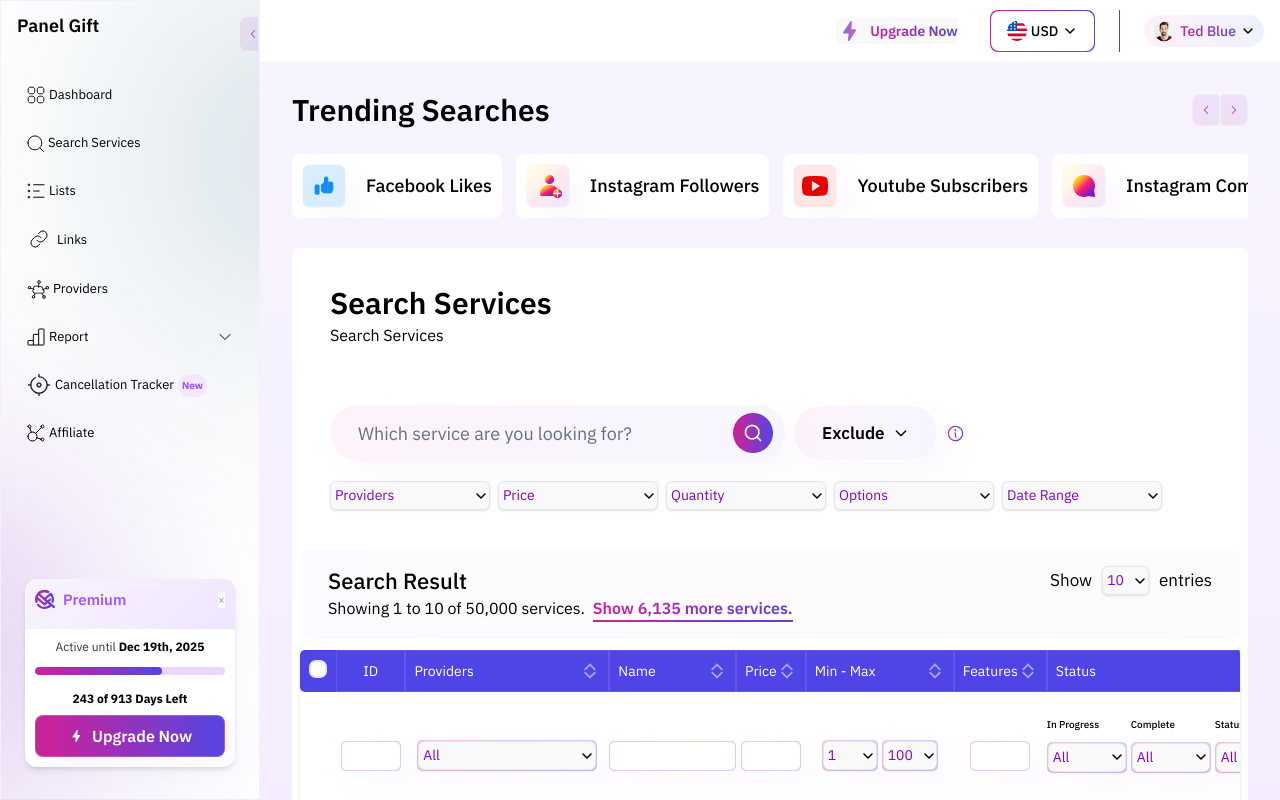
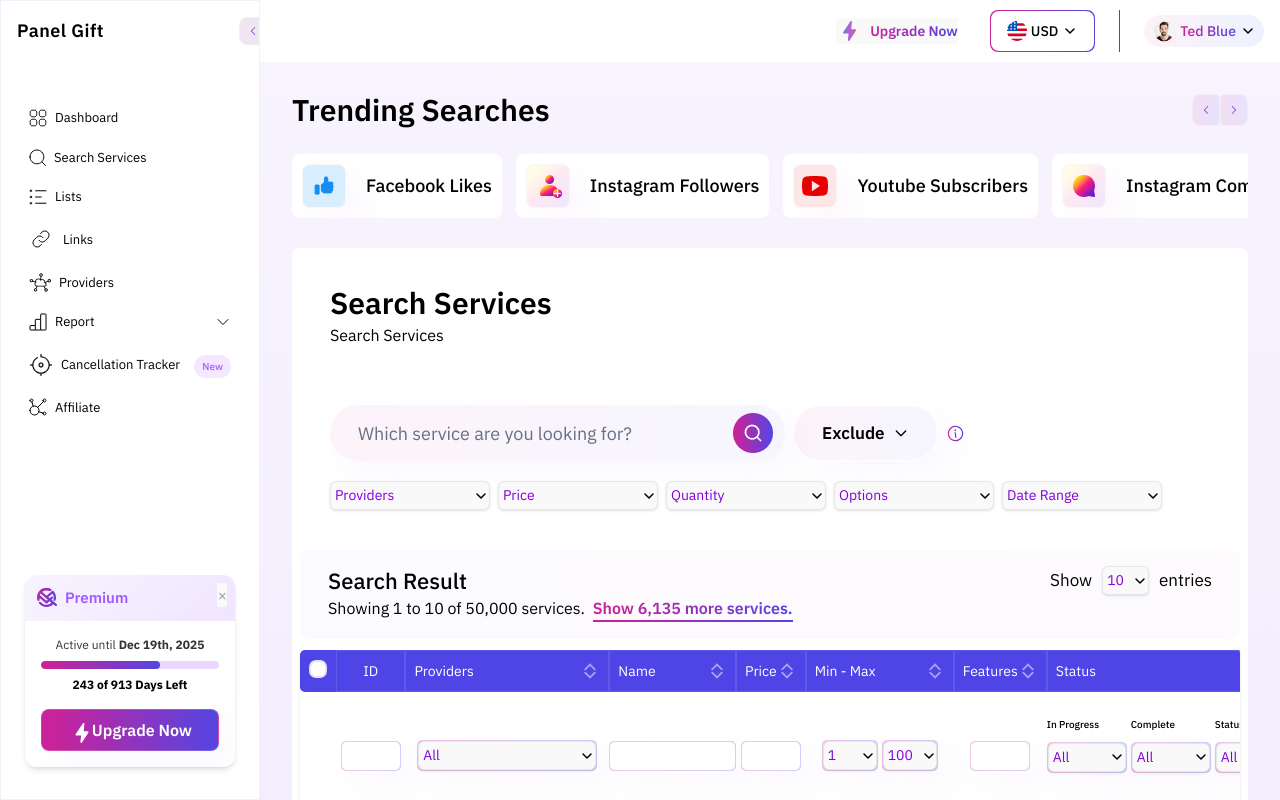
Before and after one commit to pandebono524/cron-job-vue, a Vue app: page / in a window 1280 px wide. Shown: the top 800 px of the page. Built offline with nearby package versions, Linux system fonts and the light colour scheme.

Commit message:
Refactor layout and SVG component for improved structure and readability; streamline Swiper component usage in TrendingCards.

```diff
--- a/src/App.vue
+++ b/src/App.vue
@@ -1,5 +1,5 @@
 <template>
-  <div class="container mx-auto max-w-[1440px] bg-white">
+  <div class="w-full bg-white">
     <div class="flex flex-row w-full h-full min-h-screen relative">
       <div class="fixed md:sticky top-0 h-screen z-20">
         <Sidebar />
--- a/src/components/Sidebar.vue
+++ b/src/components/Sidebar.vue
@@ -1,108 +1,117 @@
 <template>
     <div :class="[
-        'flex flex-col border border-[#7538CD14] h-screen transition-all duration-300 relative bg-white z-[-1]',
-        isCollapsed ? 'w-[60px] p-[5px]' : 'p-4 w-[260px]'
+        'flex flex-col border border-[#7538CD14] h-screen transition-all duration-300 relative bg-white',
+        isCollapsed ? 'w-[60px] p-[5px]' : 'w-[260px] p-4'
     ]">
         <div>
-            <div v-if="!isCollapsed" class="flex justify-start items-center mb-2">
-                <span class="font-ibm font-semibold text-[#000000] text-[18px] leading-none tracking-normal capitalize">
-                    Panel Gift
-                </span>
+            <div v-if="!isCollapsed" class="flex items-center mb-6">
+                <span class="font-ibm font-semibold text-black text-[18px] tracking-wide">Panel Gift</span>
             </div>
-            <div v-else class="flex justify-center items-center mb-2">
-                <span
-                    class="font-ibm font-semibold text-[#000000] text-[18px] leading-none tracking-normal capitalize pt-5">
-                    PG
-                </span>
+            <div v-else class="flex justify-center items-center mb-6">
+                <span class="font-ibm font-semibold text-[18px] tracking-wide">PG</span>
             </div>
         </div>
-        <div>
-            <button v-if="!isCollapsed" @click="toggleSidebar"
-                class="py-3 pl-2 rounded-l-lg absolute top-[15px] right-0 outline-none cursor-pointer"
-                style="background: linear-gradient(90deg, rgba(200, 35, 155, 0.1) 7.73%, rgba(89, 68, 223, 0.1) 95.41%); border: 1px solid #EFEFEF;">
-                <span>
-                    <Svg name="sidebar" class="p-0"></Svg>
-                </span>
+
+        <button @click="toggleSidebar" :class="[
+            'absolute top-4 outline-none cursor-pointer py-2 bg-gradient-to-r from-[#C8239B1A] to-[#5944DF1A] border border-[#EFEFEF]',
+            isCollapsed ? 'right-[-18px] rounded-r-lg pr-2' : 'right-0 rounded-l-lg pl-2'
+        ]">
+            <Svg name="sidebar" :class="isCollapsed ? 'rotate-180' : ''"></Svg>
         </button>
-            <button v-else @click="toggleSidebar"
-                class="py-3 pr-2 rounded-r-lg absolute top-[15px] right-[-20px] outline-none cursor-pointer"
-                style="background: linear-gradient(90deg, rgba(200, 35, 155, 0.1) 7.73%, rgba(89, 68, 223, 0.1) 95.41%); border: 1px solid #EFEFEF;">
-                <span>
-                    <Svg name="sidebar" class="rotate-180"></Svg>
-                </span>
-            </button>
-        </div>
-        <div class="absolute bottom-[-300px] right-0 z-[-1]">
-            <img src="../assets/images/sidebar_left.png" alt="sidebar_left" class="w-auto h-auto" />
-        </div>
-        <div class="absolute top-0 right-0 z-[-1]">
-            <img src="../assets/images/sidebar_right.png" alt="sidebar_right" class="w-auto h-auto" />
-        </div>
-        <div class="flex flex-col gap-2 pt-8">
-            <div v-for="item in sidebarOptions" :key="item.name" :class="[
-                'flex items-center gap-1 rounded-lg cursor-pointer transition-all duration-300 min-h-[40px]',
-                isCollapsed ? 'px-3 py-2 justify-center' : 'px-[10px] py-2',
-                activeOption === item.name
-                    ? 'bg-white shadow-[0_2px_8px_0_rgba(117,56,205,0.10)] border border-[#7538CD] text-[#7538CD] font-semibold'
-                    : 'hover:bg-gray-100',
-            ]" @click="setActive(item.name)">
+
+        <nav class="flex-1 overflow-auto pt-8">
+            <ul class="space-y-1">
+                <li v-for="item in sidebarOptions" :key="item.name">
+                    <div class="flex items-center transition-all duration-200 rounded-lg cursor-pointer" :class="[
+                        isCollapsed ? 'justify-center p-2' : 'px-3 py-2',
+                        activeOption === item.name ? 'bg-white shadow-[0_2px_8px_rgba(117,56,205,0.10)] border border-[#7538CD] text-[#7538CD] font-semibold' : 'hover:bg-gray-100'
+                    ]" @click="onItemClick(item)">
                         <Svg :name="item.icon" :active="activeOption === item.name"></Svg>
+
+
                         <transition name="fade-slide">
-                    <span v-if="!isCollapsed"
-                        :class="activeOption === item.name ? 'font-semibold text-black text-[13px] duration-300' : 'w-max text-black font-normal text-[13px] transition-colors duration-300'">
+                            <span v-if="!isCollapsed" class="ml-2 text-[13px] truncate"
+                                :class="activeOption === item.name ? 'font-semibold text-black' : 'font-normal text-black'">
                                 {{ item.label }}
                             </span>
                         </transition>
+
+
                         <transition name="fade-slide">
-                    <template v-if="item.chevron && !isCollapsed">
-                        <ChevronDownIcon class="w-4 h-4 text-black ml-auto transition-colors duration-300" />
-                    </template>
+                            <div v-if="item.badge && !isCollapsed" class="ml-auto">
+                                <span
+                                    class="inline-block bg-[#F3E8FF] text-[#A259FF] text-[10px] font-medium px-2 py-1 rounded-full">
+                                    {{ item.badge }}
+                                </span>
+                            </div>
                         </transition>
+
+
                         <transition name="fade-slide">
-                    <template v-if="item.badge && !isCollapsed">
-                        <div class="bg-[#F3E8FF] rounded-full p-1 h-auto flex justify-center items-center">
-                            <span
-                                class="text-[#A259FF] text-[10px] font-medium bg-gradient-to-r from-[#C7249B] to-[#4742E7] bg-clip-text">{{
-                                    item.badge }}</span>
-                        </div>
-                    </template>
+                            <ChevronDownIcon v-if="item.children && !isCollapsed"
+                                class="w-4 h-4 ml-auto transition-all duration-300 text-black"
+                                :class="openSubmenu === item.name ? 'rotate-180' : ''" />
                         </transition>
                     </div>
-        </div>
-        <div :class="['mt-auto mb-4 px-2', isCollapsed ? 'hidden' : '']">
-            <div class="rounded-xl bg-gradient-to-br from-[#F8F4FE] to-[#EADCFF] shadow-md relative">
-                <div class="flex items-center p-2.5 gap-2 mb-2">
+
+
+                    <transition name="fade-slide">
+                        <ul v-if="item.children && openSubmenu === item.name && !isCollapsed"
+                            class="mt-1 ml-6 space-y-1">
+                            <li v-for="sub in item.children" :key="sub.name" @click="setActive(sub.name)"
+                                class="flex items-center px-2 py-1 rounded-lg cursor-pointer hover:bg-gray-100"
+                                :class="activeOption === sub.name ? 'bg-[#F8F4FE] font-semibold text-[#7538CD]' : 'text-black'">
+                                <Svg :name="sub.icon" :class="'w-4 h-4'"></Svg>
+                                <span class="ml-2 text-[13px] truncate">{{ sub.label }}</span>
+                            </li>
+                        </ul>
+                    </transition>
+                </li>
+            </ul>
+        </nav>
+
+        <div v-if="!isCollapsed" class="mt-auto mb-4 px-2">
+            <div class="relative rounded-xl bg-gradient-to-br from-[#F8F4FE] to-[#EADCFF] shadow-md overflow-hidden">
+                <button class="absolute top-2 right-2 text-gray-400 hover:text-gray-700" @click="dismissPremium = true">
+                    ×
+                </button>
+                <div v-if="!dismissPremium" class="flex flex-col">
+                    <div class="flex items-center p-3 gap-2">
                         <Svg name="premium" class="w-5 h-5 text-[#A259FF]"></Svg>
                         <span class="font-semibold text-[#A259FF] text-[15px]">Premium</span>
-                    <button class="ml-auto text-gray-400 hover:text-gray-700 text-xs">×</button>
                     </div>
-                <div class="flex flex-col items-center gap-2 p-2.5 rounded-b-xl bg-white">
-                    <div class="text-xs text-[#000000CC] mb-1">Active until <span class="font-bold text-black">Dec
-                            19th,
-                            2025</span></div>
-                    <div class="w-full h-2 bg-[#E9D7FE] rounded-full overflow-hidden mb-2">
+                    <div class="flex flex-col items-center bg-white p-4 gap-2">
+                        <div class="text-xs text-[#000000CC]">
+                            Active until <span class="font-bold">Dec 19th, 2025</span>
+                        </div>
+                        <div class="w-full h-2 bg-[#E9D7FE] rounded-full overflow-hidden">
                             <div
-                            class="w-2/3 h-full rounded-full [background:linear-gradient(90deg,#C8239B_7.73%,#5944DF_95.41%)]">
+                                class="h-full w-2/3 rounded-full bg-premium-gradient from-premium-start to-premium-end">
                             </div>
                         </div>
-                    <span class="text-xs font-bold text-black">
-                        243 of 913 Days Left
-                    </span>
-                    <button
-                        class="w-full py-2 rounded-lg font-semibold text-white flex items-center justify-center gap-2 outline-none cursor-pointer"
-                        style="background: linear-gradient(90deg, #C8239B 7.73%, #5944DF 95.41%); border: 1px solid #F7F7F72E; box-shadow: 15px 15px 30px 0px #EFE3F642;">
-                        <Svg name="premium_upgrade" class="w-4 h-4"></Svg> Upgrade Now
+                        <span class="text-black text-xs font-bold">243 of 913 Days Left</span>
+                        <button class="mt-2 w-full py-2 rounded-lg font-semibold text-white
+                                        bg-premium-gradient from-premium-start to-premium-end
+                                        border border-premium shadow-premium">
+                            <Svg name="premium_upgrade" class="w-4 h-4 inline-block mr-1"></Svg>
+                            Upgrade Now
                         </button>
+                    </div>
                 </div>
             </div>
         </div>
     </div>
 </template>
 
-<script setup lang="js">
-import { ref } from 'vue';
-import Svg from './Svg.vue';
-import { ChevronDownIcon } from '@heroicons/vue/24/outline';
+<script setup>
+import { ref } from 'vue'
+import Svg from './Svg.vue'
+import { ChevronDownIcon } from '@heroicons/vue/24/outline'
+
+const isCollapsed = ref(false)
+const activeOption = ref(null)
+const openSubmenu = ref(null)
+const dismissPremium = ref(false)
 
 const sidebarOptions = [
     { name: 'dashboard', label: 'Dashboard', icon: 'dashboard' },
@@ -110,33 +119,49 @@
     { name: 'lists', label: 'Lists', icon: 'lists' },
     { name: 'links', label: 'Links', icon: 'links' },
     { name: 'providers', label: 'Providers', icon: 'providers' },
-    { name: 'reports', label: 'Report', icon: 'reports', chevron: true },
+    {
+        name: 'reports',
+        label: 'Report',
+        icon: 'reports',
+        children: [
+            { name: 'servicesReport', label: 'Services Report', icon: 'reports' },
+            { name: 'usersReport', label: 'Users Report', icon: 'reports' },
+            { name: 'providersReport', label: 'Providers Report', icon: 'reports' },
+        ],
+    },
     { name: 'tracker', label: 'Cancellation Tracker', icon: 'tracker', badge: 'New' },
     { name: 'affiliate', label: 'Affiliate', icon: 'affiliate' },
-];
+]
 
-const activeOption = ref(null);
-const isCollapsed = ref(false);
+function toggleSidebar() {
+    isCollapsed.value = !isCollapsed.value
+    if (isCollapsed.value) openSubmenu.value = null
+}
 
 function setActive(name) {
-    activeOption.value = name;
+    activeOption.value = name
 }
 
-function toggleSidebar() {
-    isCollapsed.value = !isCollapsed.value;
+function onItemClick(item) {
+    if (item.children) {
+        openSubmenu.value = openSubmenu.value === item.name ? null : item.name
+    } else {
+        setActive(item.name)
+        openSubmenu.value = null
+    }
 }
 </script>
 
 <style lang="css">
 .fade-slide-enter-active,
 .fade-slide-leave-active {
-    transition: opacity 0.3s, transform 0.3s;
+    transition: opacity 0.2s, transform 0.2s;
 }
 
 .fade-slide-enter-from,
 .fade-slide-leave-to {
     opacity: 0;
-    transform: translateX(-10px);
+    transform: translateX(-6px);
 }
 
 .fade-slide-enter-to,
--- a/src/components/Svg.vue
+++ b/src/components/Svg.vue
@@ -6,7 +6,6 @@
 <script setup lang="ts">
 import { computed } from 'vue';
 
-// Pre-import all SVG files
 import activateSvg from '../assets/svg/activate.svg?raw';
 import affiliateSvg from '../assets/svg/affiliate.svg?raw';
 import arrowDownSvg from '../assets/svg/arrow-down.svg?raw';
@@ -33,7 +32,6 @@
   active?: boolean;
 }>();
 
-// SVG mapping object
 const svgMap = {
   activate: activateSvg,
   affiliate: affiliateSvg,
```
Also changed, not shown: src/components/TrendingCards.vue (+6 -16 lines). Lines whose indentation alone changed are shown as unchanged.
